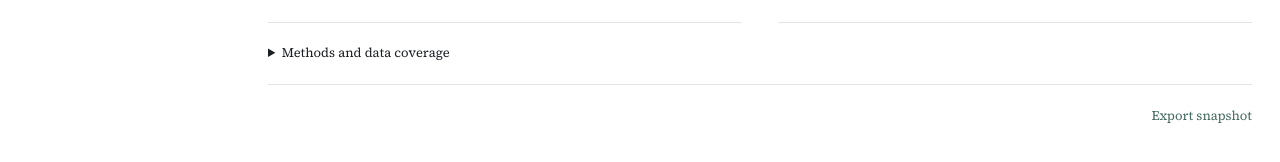
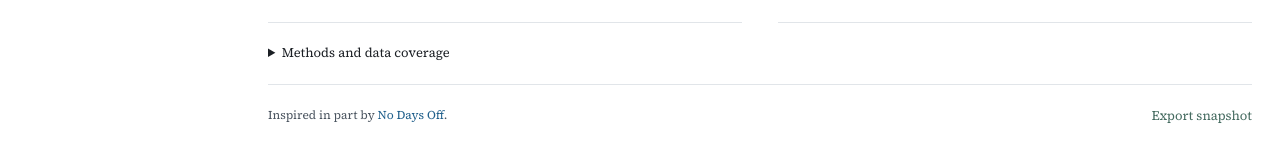
Before and after one commit to mcox3406/mcox3406.github.io, a Jekyll site: the page built from fun/running/index.html, in a window 1280 px wide and 1400 px high, scrolled down 683 px. Shown: the part 1191-1353 px from the top of the window. Built offline with Jekyll 4.4.1, drawn with Linux system fonts in a browser that asks for light colours.

Commit message:
Acknowledge No Days Off as a visualization inspiration

```diff
--- a/assets/css/running.css
+++ b/assets/css/running.css
@@ -84,7 +84,7 @@
 .rn-methods { border-bottom: 1px solid var(--line); padding: 20px 0; font-size: 13px; color: var(--ink-2); }
 .rn-methods summary { cursor: pointer; color: var(--ink); }
 .rn-methods p { margin-top: 12px; }
-.rn-footer { padding-top: 18px; justify-content: flex-end; }
+.rn-footer { padding-top: 18px; flex-wrap: wrap; font-size: 12px; color: var(--ink-2); }
 .rn-notice { padding: 12px 15px; border-left: 2px solid var(--rn-warm); background: var(--code-bg); font-size: 13px; margin: 18px 0; }
 .rn-dialog { position: fixed; background: var(--bg); color: var(--ink); border: 1px solid var(--line); border-radius: 5px; padding: 30px; width: min(620px, calc(100% - 32px)); max-height: calc(100dvh - 40px); overflow-y: auto; font-size: 15px; }
 .rn-dialog::backdrop { background: rgb(0 0 0 / .4); }
--- a/fun/running/index.html
+++ b/fun/running/index.html
@@ -115,6 +115,7 @@ scripts: [/assets/js/running-core.js, /assets/js/running.js]
     <p>Imported files are stored in this browser. Export a snapshot to retain a copy. Updating the site's default history requires replacing the activity snapshot in the repository.</p>
   </details>
   <footer class="rn-footer">
+    <span>Inspired in part by <a href="https://nodaysoff.run/">No Days Off</a>.</span>
     <button class="rn-text-button" id="rn-export" disabled>Export snapshot</button>
   </footer>
 
```
